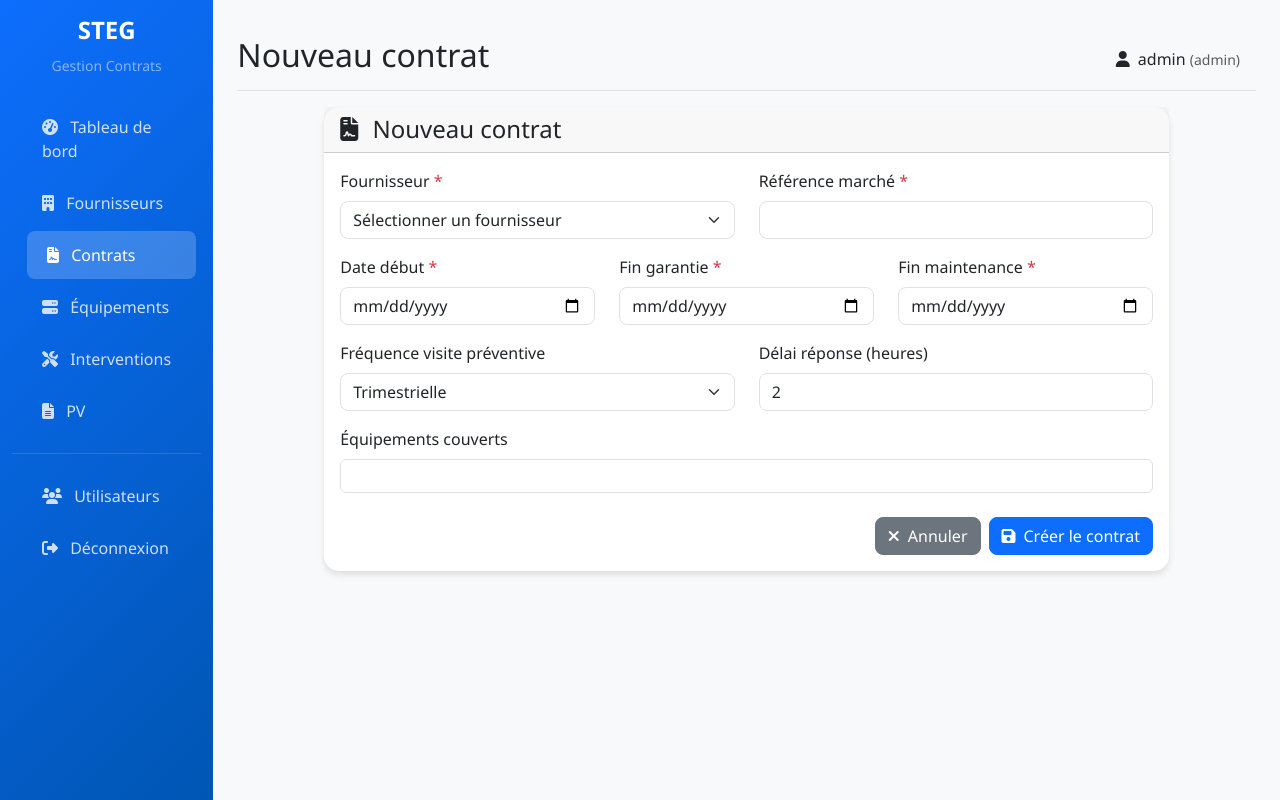
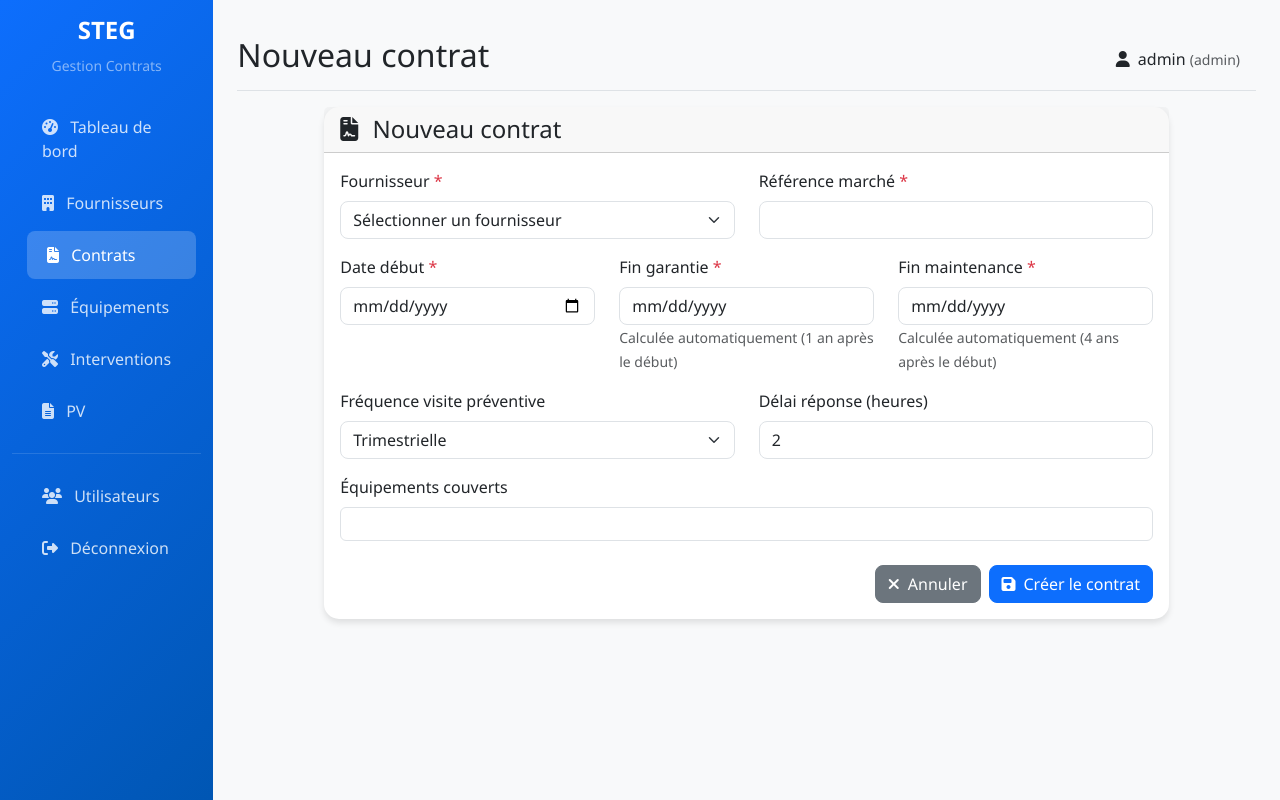
Before and after one commit to oumayma-01/STEG-contrat-de-maintenance, a Flask app: page /contracts/add in a window 1280 px wide. Run offline with Flask 3, Linux system fonts and the light colour scheme; a user stored in the database is signed in.

Commit message:
fix: Update database URI to use MySQL instead of SQLite, add missing imports, correct contract form

```diff
--- a/app.py
+++ b/app.py
@@ -7,13 +7,18 @@ import os
 
 app = Flask(__name__)
 app.config['SECRET_KEY'] = 'your-secret-key-here'
-app.config['SQLALCHEMY_DATABASE_URI'] = 'sqlite:///steg_contracts.db'
+app.config['SQLALCHEMY_DATABASE_URI'] = 'mysql+pymysql://root:@localhost/db_gestion_contrats_maintenance'
 app.config['SQLALCHEMY_TRACK_MODIFICATIONS'] = False
 
 db = SQLAlchemy(app)
 login_manager = LoginManager()
 login_manager.init_app(app)
 login_manager.login_view = 'login'
+
+# Make date available in all templates
+@app.context_processor
+def inject_date():
+    return {'date': date, 'datetime': datetime, 'timedelta': timedelta}
 
 @login_manager.user_loader
 def load_user(user_id):
--- a/templates/contracts/form.html
+++ b/templates/contracts/form.html
@@ -37,11 +37,13 @@
                         </div>
                         <div class="col-md-4 mb-3">
                             <label for="date_fin_garantie" class="form-label">Fin garantie <span class="text-danger">*</span></label>
-                            <input type="date" class="form-control" id="date_fin_garantie" name="date_fin_garantie" required>
+                            <input type="date" class="form-control" id="date_fin_garantie" name="date_fin_garantie" required readonly>
+                            <small class="form-text text-muted">Calculée automatiquement (1 an après le début)</small>
                         </div>
                         <div class="col-md-4 mb-3">
                             <label for="date_fin_maintenance" class="form-label">Fin maintenance <span class="text-danger">*</span></label>
-                            <input type="date" class="form-control" id="date_fin_maintenance" name="date_fin_maintenance" required>
+                            <input type="date" class="form-control" id="date_fin_maintenance" name="date_fin_maintenance" required readonly>
+                            <small class="form-text text-muted">Calculée automatiquement (4 ans après le début)</small>
                         </div>
                     </div>
 
@@ -92,4 +94,23 @@
         </div>
     </div>
 </div>
+
+<script>
+// Auto-calculate contract dates based on STEG rules
+document.getElementById('date_debut').addEventListener('change', function() {
+    const dateDebut = new Date(this.value);
+
+    if (dateDebut) {
+        // Garantie: 1 year after start date
+        const dateFinGarantie = new Date(dateDebut);
+        dateFinGarantie.setFullYear(dateFinGarantie.getFullYear() + 1);
+        document.getElementById('date_fin_garantie').value = dateFinGarantie.toISOString().split('T')[0];
+
+        // Maintenance: 4 years after start date (1 year garantie + 3 years maintenance)
+        const dateFinMaintenance = new Date(dateDebut);
+        dateFinMaintenance.setFullYear(dateFinMaintenance.getFullYear() + 4);
+        document.getElementById('date_fin_maintenance').value = dateFinMaintenance.toISOString().split('T')[0];
+    }
+});
+</script>
 {% endblock %}
```
